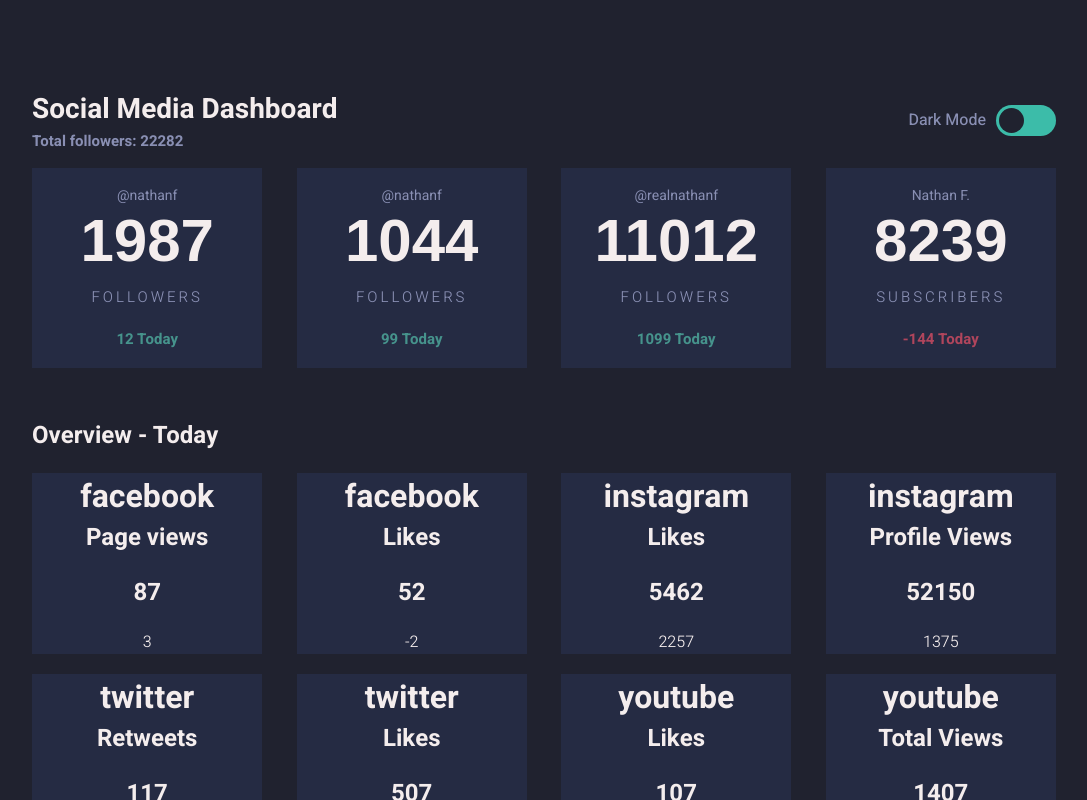
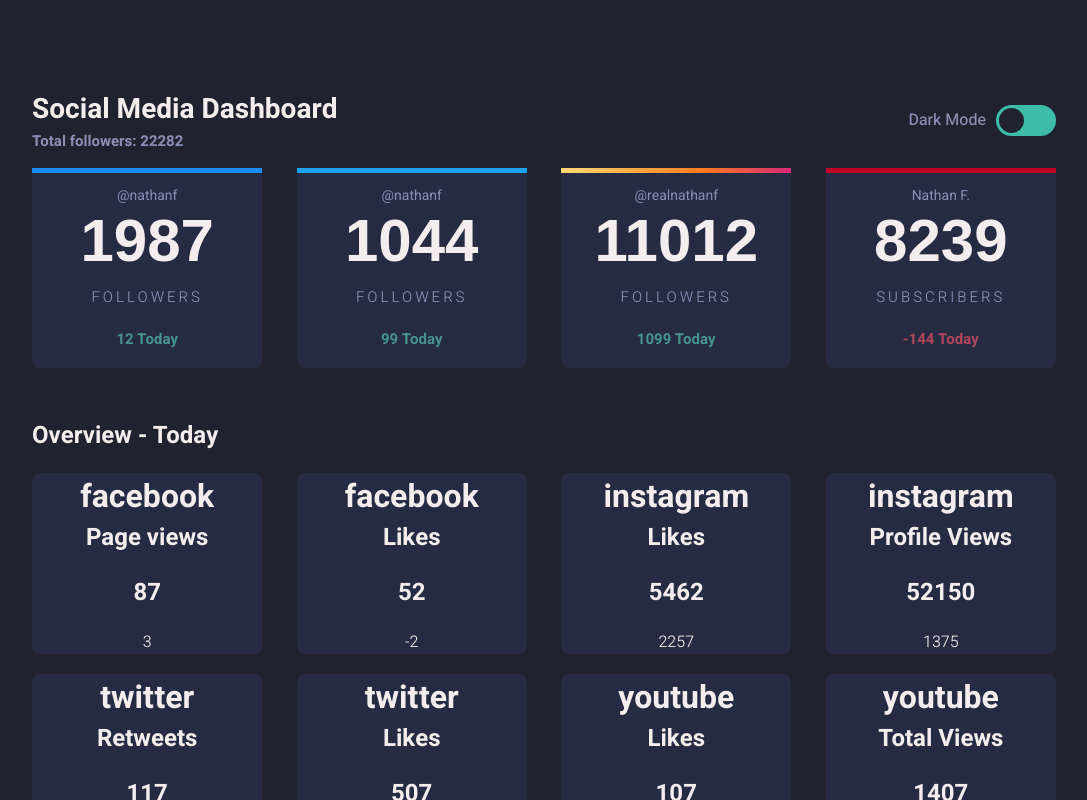
Before and after one commit to KacagoHollo/social-media-dashbord-react, a React (Create React App) app: page / in a window 1280 px wide. Shown: the whole page, without its empty margins (96-1183 px from the left). Built offline with nearby package versions, Linux system fonts and the light colour scheme; a web font is replaced by a local one.

Commit message:
Social top-box color ok

```diff
--- a/src/App.css
+++ b/src/App.css
@@ -216,6 +216,7 @@
 }
 
 body div.main-one div.social {
+  position: relative;
   display: -webkit-box;
   display: -ms-flexbox;
   display: flex;
@@ -230,6 +231,33 @@
       -ms-flex-pack: center;
           justify-content: center;
   width: 18vw;
+  border-radius: 8px;
+}
+
+body div.main-one div.social .twitter, body div.main-one div.social .facebook, body div.main-one div.social .instagram, body div.main-one div.social .youtube {
+  position: absolute;
+  top: 0;
+  height: 5px;
+  width: 18vw;
+}
+
+body div.main-one div.social .facebook {
+  background-color: #1a8ef1;
+}
+
+body div.main-one div.social .twitter {
+  background-color: #1ea1ef;
+}
+
+body div.main-one div.social .instagram {
+  background: #feda75;
+  background: -webkit-gradient(linear, left top, right top, from(#feda75), color-stop(60%, #fa7e1e), to(#d62976));
+  background: linear-gradient(90deg, #feda75 0%, #fa7e1e 60%, #d62976 100%);
+  filter: progid:DXImageTransform.Microsoft.gradient(startColorstr="#feda75",endColorstr="#d62976",GradientType=1);
+}
+
+body div.main-one div.social .youtube {
+  background-color: #bd052a;
 }
 
 body div.main-one div.social h2 {
@@ -238,14 +266,14 @@
   color: #898fb3;
 }
 
-body div.main-one div.social h1:nth-child(2) {
+body div.main-one div.social h1:nth-child(3) {
   height: 80px;
   font-size: 60px;
   font-family: 'Mukta Mahee', sans-serif;
   font-weight: 700;
 }
 
-body div.main-one div.social h1:nth-child(3) {
+body div.main-one div.social h1:nth-child(4) {
   font-weight: 300;
   font-size: 15px;
   color: #898fb3;
@@ -302,5 +330,6 @@
       -ms-flex-pack: center;
           justify-content: center;
   width: 18vw;
+  border-radius: 8px;
 }
 /*# sourceMappingURL=App.css.map */
--- a/src/App.scss
+++ b/src/App.scss
@@ -186,26 +186,53 @@
         // gap: 20px;
 
         div.social {
+            position: relative;
             display: flex;
             flex-direction: column;
             align-items: center;
             justify-content: center;
 
             width: 18vw;
+            border-radius: 8px;
+
+            .twitter, .facebook, .instagram, .youtube {
+              position: absolute;
+              top: 0;
+              height: 5px;
+              width: 18vw;
+            }
+
+            .facebook {
+              background-color: #1a8ef1;
+            }
+
+            .twitter {
+              background-color: #1ea1ef;
+            }
+            .instagram {
+              background: rgb(254,218,117);
+              background: -moz-linear-gradient(90deg, rgba(254,218,117,1) 0%, rgba(250,126,30,1) 60%, rgba(214,41,118,1) 100%);
+              background: -webkit-linear-gradient(90deg, rgba(254,218,117,1) 0%, rgba(250,126,30,1) 60%, rgba(214,41,118,1) 100%);
+              background: linear-gradient(90deg, rgba(254,218,117,1) 0%, rgba(250,126,30,1) 60%, rgba(214,41,118,1) 100%);
+              filter: progid:DXImageTransform.Microsoft.gradient(startColorstr="#feda75",endColorstr="#d62976",GradientType=1);
+            }
+            .youtube {
+              background-color: #bd052a;
+            }
 
             h2 {
               font-size: 14px;
               font-weight: 400;
               color: #898fb3;
             }
-            h1:nth-child(2) {
+            h1:nth-child(3) {
               height: 80px;
               font-size: 60px;
               font-family: 'Mukta Mahee', sans-serif;
               font-weight: 700;
               // letter-spacing: 0.1em;
             }
-            h1:nth-child(3) {
+            h1:nth-child(4) {
               font-weight: 300;
               font-size: 15px;
               color: #898fb3;
@@ -252,6 +279,7 @@
             justify-content: center;
 
             width: 18vw;
+            border-radius: 8px;
           }
         }
 
--- a/src/components/Social.jsx
+++ b/src/components/Social.jsx
@@ -7,6 +7,7 @@
       <>
         {Object.values(platform).map((profile, i) => (
           <div className='social' key={i}>
+            <div className={platName}></div>
             <h2>{platName === "youtube" ? profile.name : "@" + profile.name}</h2>
             <h1>{profile.followers}</h1>
             <h1>{platName === "youtube" ? "SUBSCRIBERS" : "FOLLOWERS"}</h1>
```
Also changed, not shown: 1 other file (tests, documents, lock files or other folders).
